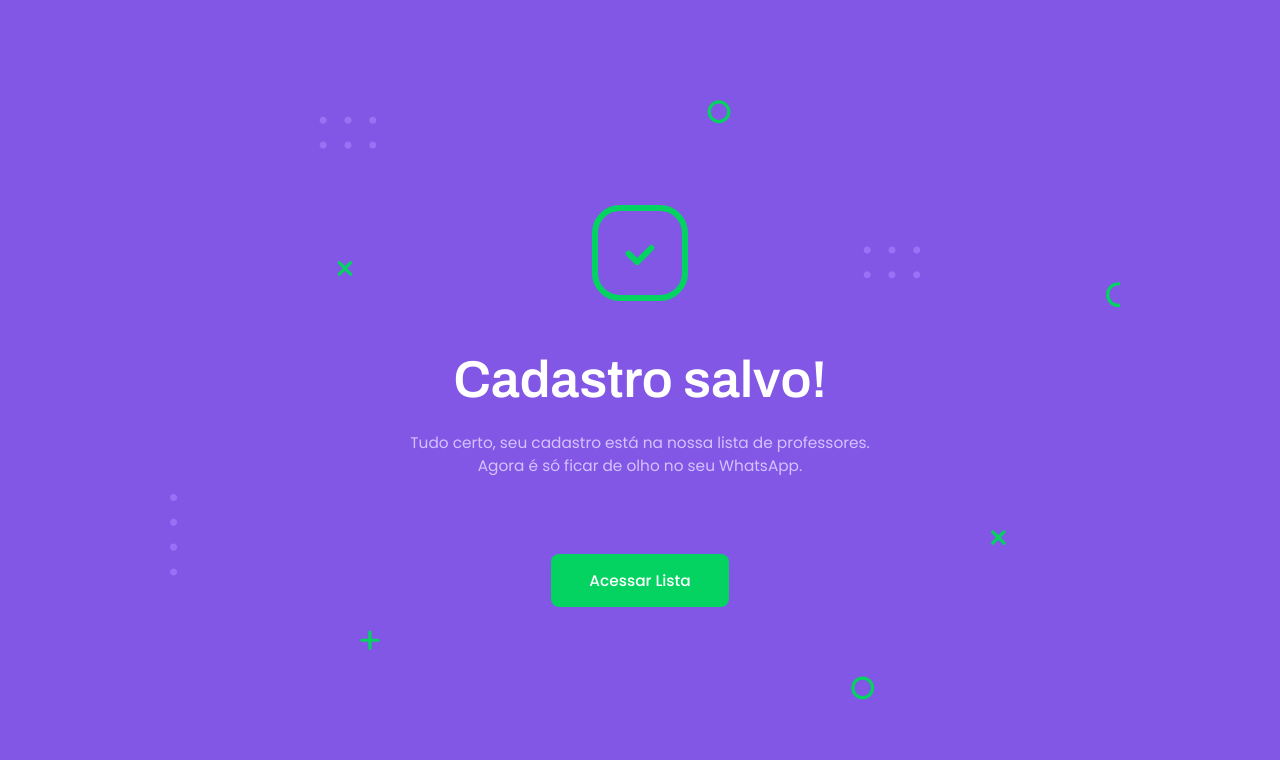
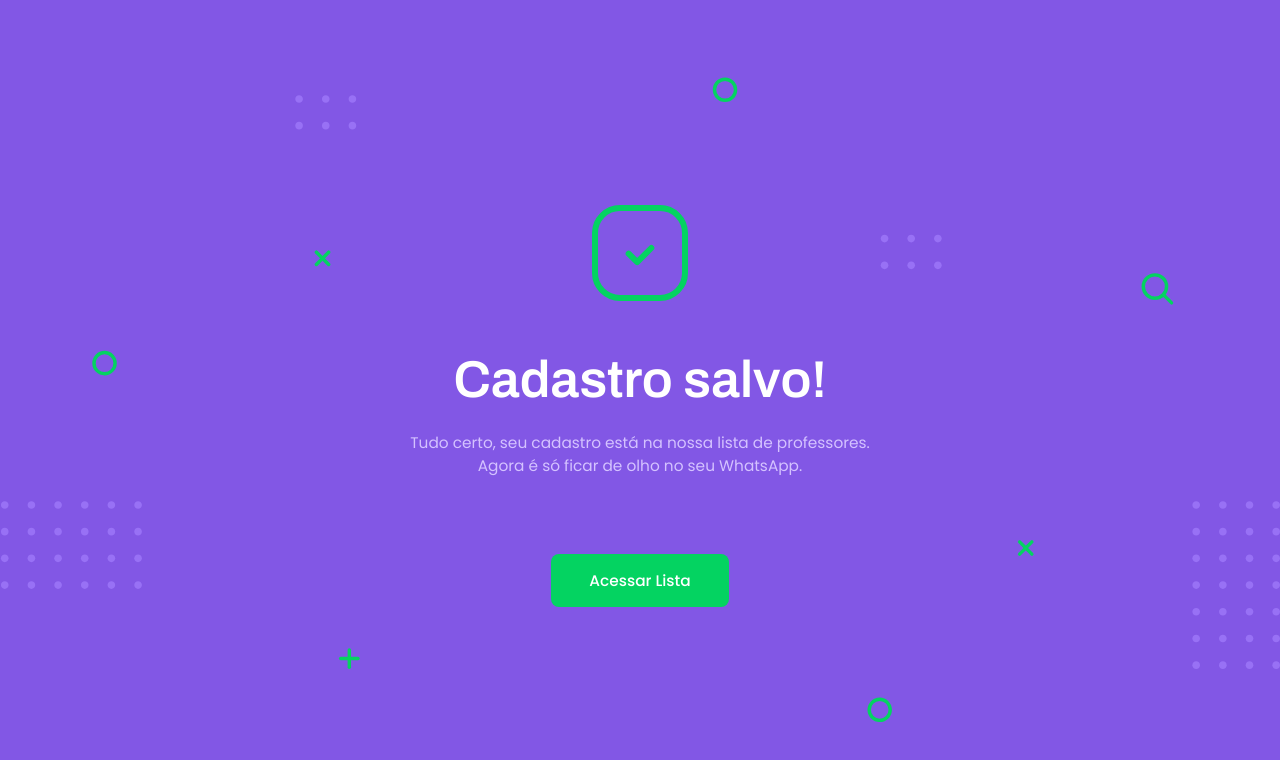
Before and after one commit to JonathaGomes/proffy, a React (Create React App) app in the folder packages/frontend/: page /give-classes/success in a window 1280 px wide. Shown: the top 760 px of the page. Built offline with nearby package versions, Linux system fonts and the light colour scheme.

Commit message:
fix(frontend): background success page

```diff
--- a/packages/frontend/src/pages/Success/styles.ts
+++ b/packages/frontend/src/pages/Success/styles.ts
@@ -14,12 +14,12 @@ export const SuccessContent = styled.div`
   display: flex;
   flex-direction: column;
   justify-content: center;
-  height: 75%;
-  width: 75%;
+  height: 90%;
+  width: 100%;
   align-items: center;
   background-image: url(${successBackground});
   background-position: center;
-  background-size: cover;
+  background-size: contain;
   background-repeat: no-repeat;
 
   p {
```
